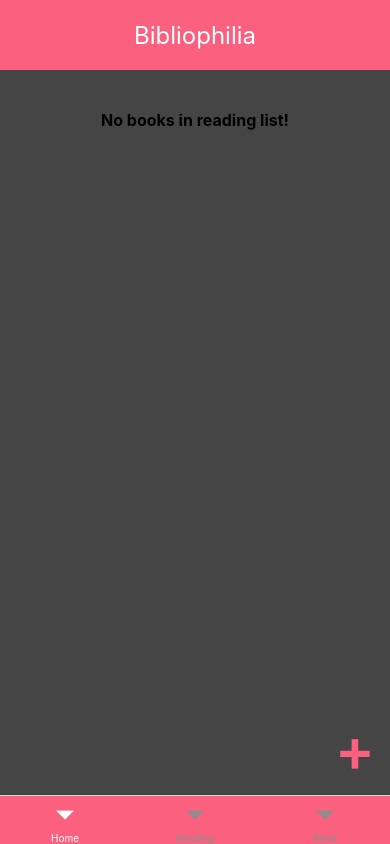
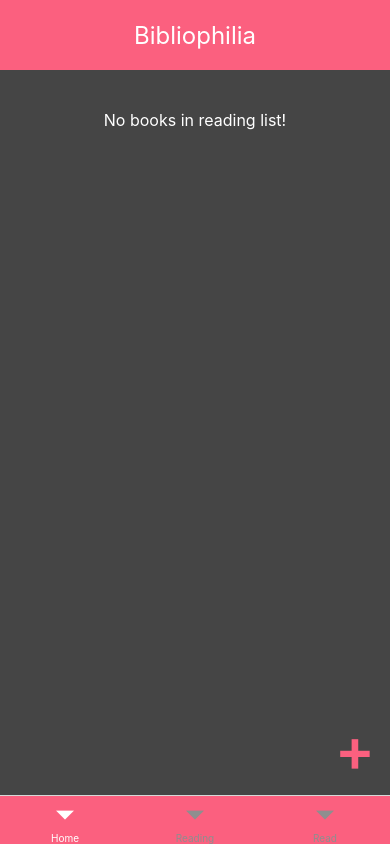
Before and after one commit to abduljawwad/bibliophilia, a React Native app in the folder front-end/: screen /Main in a window 390 px wide. Built offline with nearby package versions, Linux system fonts and the light colour scheme; no server answers.

Commit message:
changed display message text color

```diff
--- a/front-end/Components/BooksList.js
+++ b/front-end/Components/BooksList.js
@@ -151,5 +151,5 @@ const styles = StyleSheet.create({
     justifyContent: "center",
     alignItems: "center",
   },
-  listEmptyText: { fontSize: 16, fontWeight: "bold" },
+  listEmptyText: { fontSize: 16, color: colors.textColor },
 });
```
